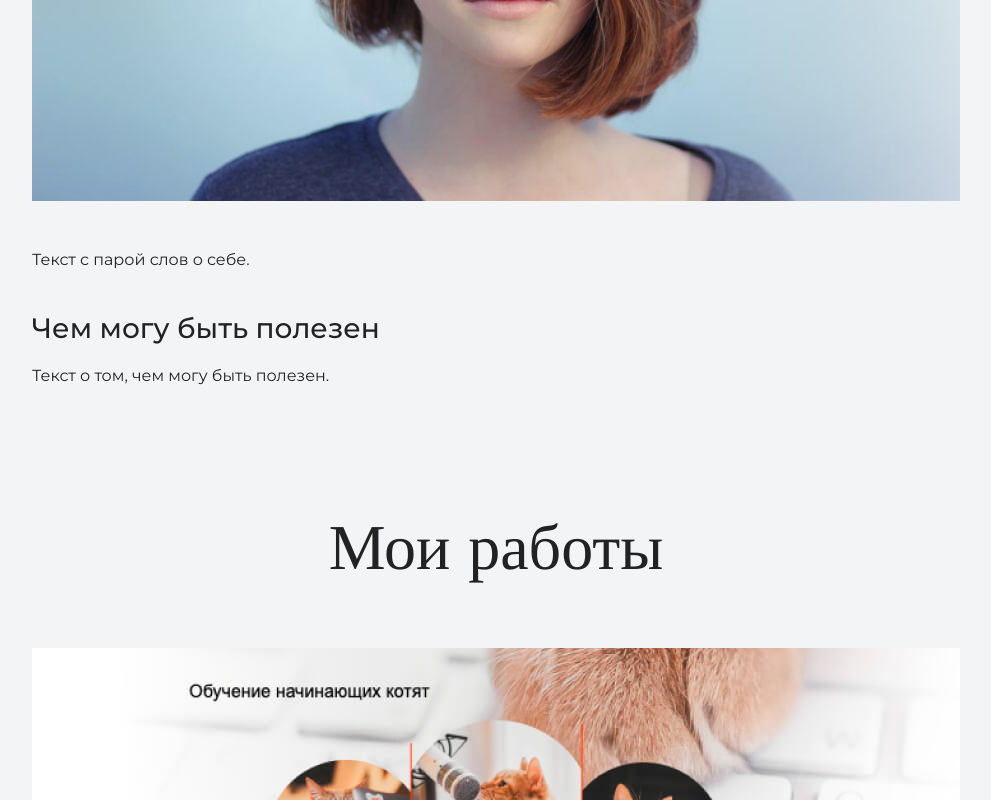
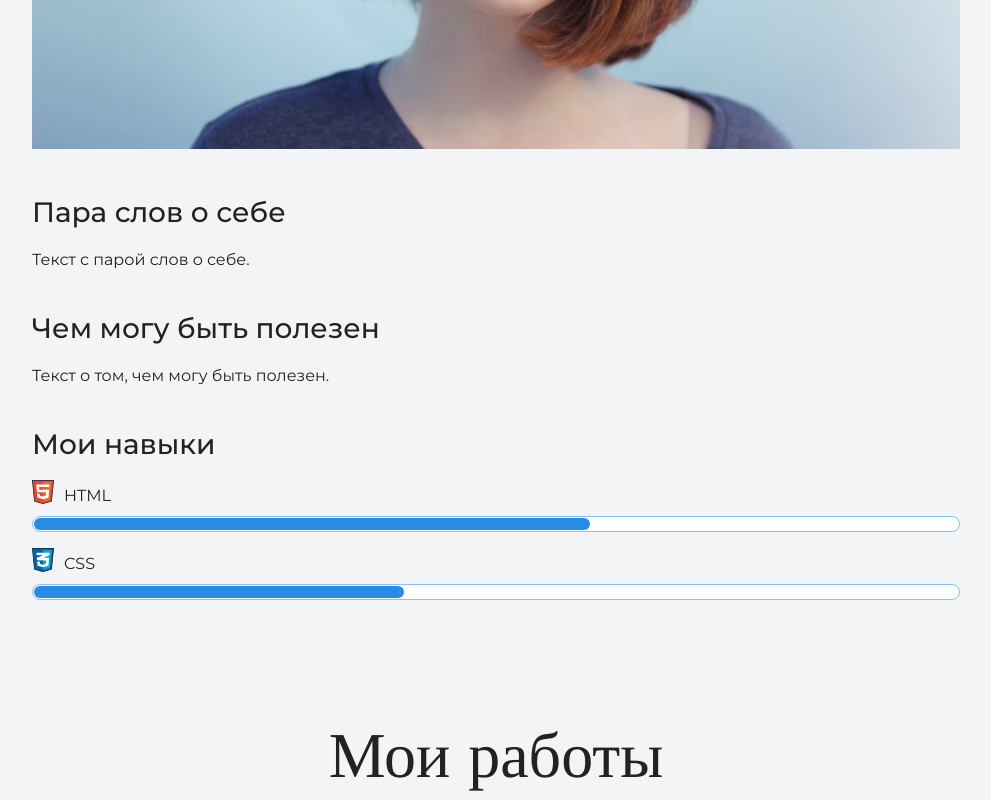
Before and after one commit to yakashmanaft/portfolio-academy, a plain HTML site: page index.html in a window 1280 px wide. Shown: the part 1559-2359 px from the top of the page, without its empty margins (144-1135 px from the left). Drawn offline with nearby package versions, Linux system fonts and the light colour scheme.

Commit message:
Добавили прогрессбар

```diff
--- a/index.html
+++ b/index.html
@@ -25,14 +25,24 @@
     <section class="intro">
       <div class="container">
         <h2 class="subheading">Давайте познакомимся</h2>
-        <h3>Пара слов о себе</h3>
         <figure class="user-image">
           <img src="files/user.jpg" width="928" height="536" alt="Фотография Неопознанного Енота">
         </figure>
+        <h3>Пара слов о себе</h3>
         <p>Текст с парой слов о себе.</p>
         <h3>Чем могу быть полезен</h3>
         <p>Текст о том, чем могу быть полезен.</p>
+        <div class="skills">
+          <h3>Мои навыки</h3>
+          <dl class="skils-list">
+            <dt class="skill-html">HTML</dt>
+            <dd class="level"><div style="width: 60%">60%</div></dd>
+            <dt class="skill-css">CSS</dt>
+            <dd class="level"><div style="width: 40%">40%</div></dd>
+          </dl>
+        </div>
       </div>
+
     </section>
 
     <section class="portfolio">
--- a/style.css
+++ b/style.css
@@ -112,10 +112,14 @@ body {
 
 .skill-html {
   background-image: url("img/icon-html.svg");
+  background-repeat: no-repeat;
+  padding-left: 2rem;
 }
 
 .skill-css {
   background-image: url("img/icon-css.svg");
+  background-repeat: no-repeat;
+  padding-left: 2rem;
 }
 
 .level {
```
